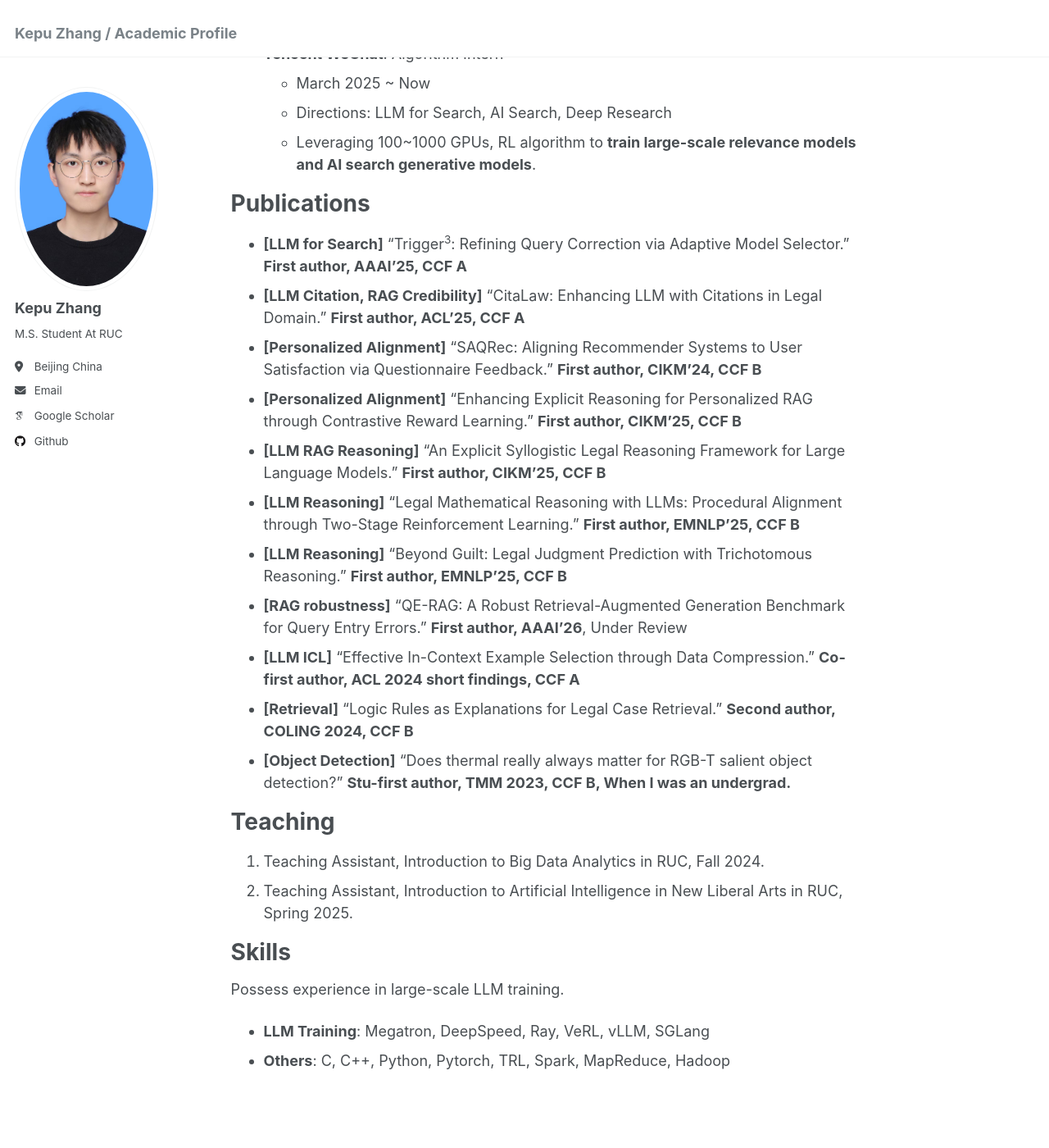
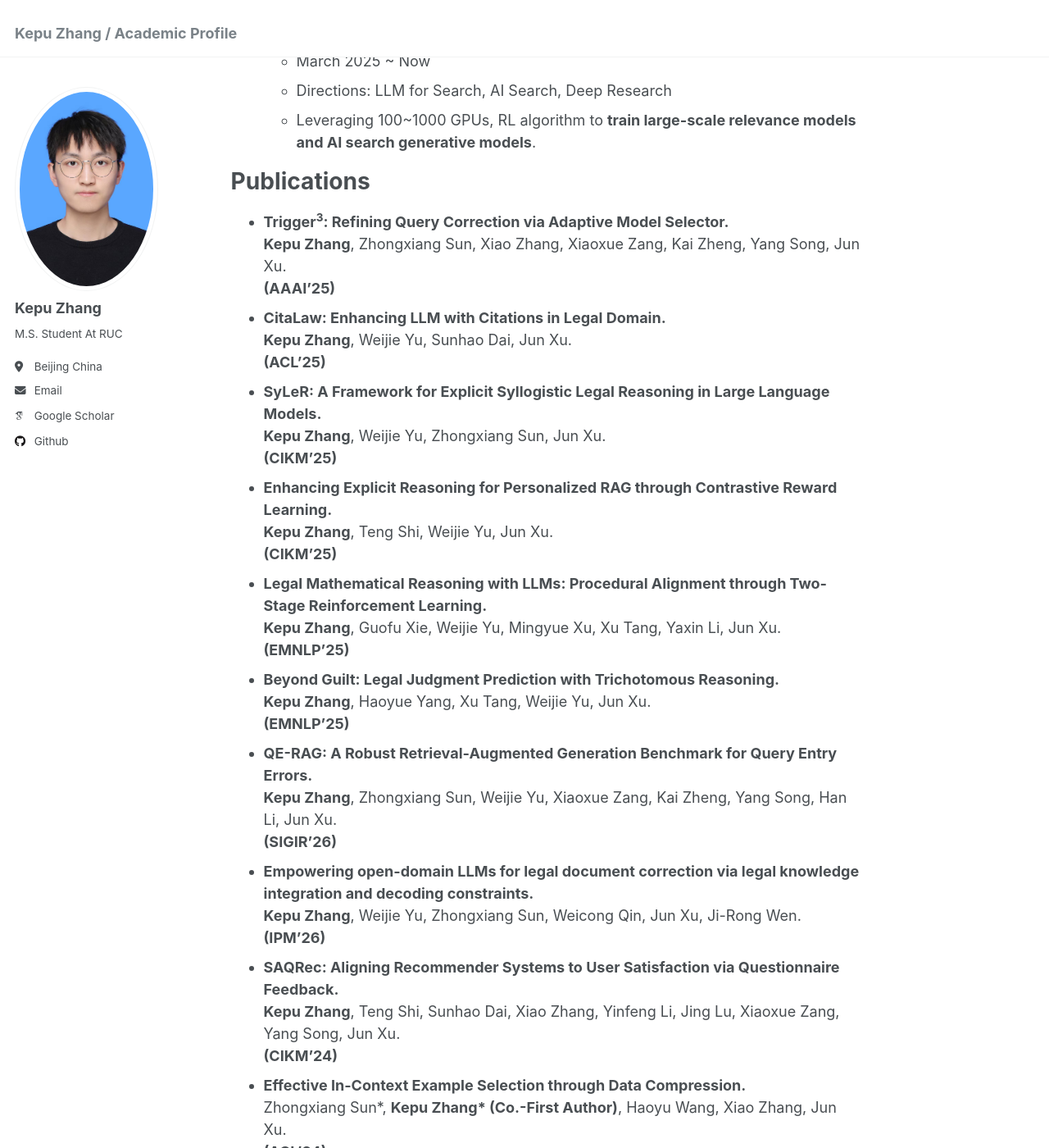
Before and after one commit to ke-01/ke-01.github.io, a Jekyll site: the page built from _pages/about.md, in a window 1280 px wide and 1400 px high, scrolled down 711 px. Shown: the whole window at 82% size. Built offline with Jekyll 4.4.1, drawn with Linux system fonts in a browser that asks for light colours; some web fonts are replaced; some of the changed text lies outside the part shown.

Commit message:
Update about.md

```diff
--- a/_pages/about.md
+++ b/_pages/about.md
@@ -7,11 +7,11 @@ redirect_from:
   - /about.html
 ---
 
-He is currently a master student at [Gaoling School of Artificial Intelligence, Renmin University of China](http://ai.ruc.edu.cn/english/index.htm). He is working in [IIR lab](https://ruc-iir-lab.github.io/). His supervisors are AP. [Xiao Zhang](https://scholar.google.com/citations?user=5FZ6wbAAAAAJ&hl=zh-CN&oi=ao) and Prof. [Jun Xu](https://scholar.google.com/citations?user=su14mcEAAAAJ). His major research interests are about LLM for Search, LLM Application etc.
+He is currently a master student at [Gaoling School of Artificial Intelligence, Renmin University of China](http://ai.ruc.edu.cn/english/index.htm). He is working in [IIR lab](https://ruc-iir-lab.github.io/). His supervisors is Prof. [Jun Xu](https://scholar.google.com/citations?user=su14mcEAAAAJ). His major research interests are about LLM for Search, AI Search etc.
 
-🎯 **Job seeking** now ｜ Class of **2026** Graduate ｜ **LLM for Search, AI Search, LLM Reasoning and Application, Deep Research etc**
+🎯 Interest in **LLM for Search, AI Search, Generative Retrieval**
 
-📬 Welcome to connect **(kepuzhang -AT- ruc.edu.cn)**
+📬 Welcome to connect **(Email: kepuzhang -AT- ruc.edu.cn)**
 
 Education
 ======
@@ -33,18 +33,39 @@ Work Experience
 
 Publications
 ============
-* **[LLM for Search]** "Trigger<sup>3</sup>: Refining Query Correction via Adaptive Model Selector." **First author, AAAI'25, CCF A**
-* **[LLM Citation, RAG Credibility]** "CitaLaw: Enhancing LLM with Citations in Legal Domain." **First author, ACL'25, CCF A**
-* **[Personalized Alignment]** "SAQRec: Aligning Recommender Systems to User Satisfaction via Questionnaire Feedback." **First author, CIKM'24, CCF B**
-* **[Personalized Alignment]** "Enhancing Explicit Reasoning for Personalized RAG through Contrastive Reward Learning." **First author, CIKM'25, CCF B**
-* **[LLM RAG Reasoning]** "An Explicit Syllogistic Legal Reasoning Framework for Large Language Models." **First author, CIKM'25, CCF B**
-* **[LLM Reasoning]** "Legal Mathematical Reasoning with LLMs: Procedural Alignment through Two-Stage Reinforcement Learning." **First author, EMNLP'25, CCF B**
-* **[LLM Reasoning]** "Beyond Guilt: Legal Judgment Prediction with Trichotomous Reasoning." **First author, EMNLP'25, CCF B**
-* **[RAG robustness]** "QE-RAG: A Robust Retrieval-Augmented Generation Benchmark for Query Entry Errors." **First author, AAAI'26**, Under Review
-* **[LLM ICL]** "Effective In-Context Example Selection through Data Compression." **Co-first author, ACL 2024 short findings, CCF A**
-* **[Retrieval]** "Logic Rules as Explanations for Legal Case Retrieval." **Second author, COLING 2024, CCF B**
-* **[Object Detection]** "Does thermal really always matter for RGB-T salient object detection?" **Stu-first author, TMM 2023, CCF B, When I was an undergrad.**
-
+* **Trigger<sup>3</sup>: Refining Query Correction via Adaptive Model Selector.** <br>
+  **Kepu Zhang**, Zhongxiang Sun, Xiao Zhang, Xiaoxue Zang, Kai Zheng, Yang Song, Jun Xu. <br>
+  **(AAAI'25)**<br>
+* **CitaLaw: Enhancing LLM with Citations in Legal Domain.** <br>
+  **Kepu Zhang**, Weijie Yu, Sunhao Dai, Jun Xu. <br>
+  **(ACL'25)**<br>
+* **SyLeR: A Framework for Explicit Syllogistic Legal Reasoning in Large Language Models.** <br>
+  **Kepu Zhang**, Weijie Yu, Zhongxiang Sun, Jun Xu. <br>
+  **(CIKM'25)**<br>
+* **Enhancing Explicit Reasoning for Personalized RAG through Contrastive Reward Learning.** <br>
+  **Kepu Zhang**, Teng Shi, Weijie Yu, Jun Xu. <br>
+  **(CIKM'25)**<br>
+* **Legal Mathematical Reasoning with LLMs: Procedural Alignment through Two-Stage Reinforcement Learning.** <br>
+  **Kepu Zhang**, Guofu Xie, Weijie Yu, Mingyue Xu, Xu Tang, Yaxin Li, Jun Xu. <br>
+  **(EMNLP'25)**<br>
+* **Beyond Guilt: Legal Judgment Prediction with Trichotomous Reasoning.** <br>
+  **Kepu Zhang**, Haoyue Yang, Xu Tang, Weijie Yu, Jun Xu. <br>
+  **(EMNLP'25)**<br>
+* **QE-RAG: A Robust Retrieval-Augmented Generation Benchmark for Query Entry Errors.** <br>
+  **Kepu Zhang**, Zhongxiang Sun, Weijie Yu, Xiaoxue Zang, Kai Zheng, Yang Song, Han Li, Jun Xu. <br>
+  **(SIGIR'26)**<br>
+* **Empowering open-domain LLMs for legal document correction via legal knowledge integration and decoding constraints.** <br>
+  **Kepu Zhang**, Weijie Yu, Zhongxiang Sun, Weicong Qin, Jun Xu, Ji-Rong Wen. <br>
+  **(IPM'26)**<br>
+* **SAQRec: Aligning Recommender Systems to User Satisfaction via Questionnaire Feedback.** <br>
+  **Kepu Zhang**, Teng Shi, Sunhao Dai, Xiao Zhang, Yinfeng Li, Jing Lu, Xiaoxue Zang, Yang Song, Jun Xu. <br>
+  **(CIKM'24)**<br>
+* **Effective In-Context Example Selection through Data Compression.** <br>
+  Zhongxiang Sun\*, **Kepu Zhang\* (Co.-First Author)**, Haoyu Wang, Xiao Zhang, Jun Xu. <br>
+  **(ACL'24)**<br>
+* **Does thermal really always matter for RGB-T salient object detection?.** <br>
+  Runmin Cong, **Kepu Zhang (Stu.-First Author)**, Chen Zhang, Feng Zheng, Yao Zhao, Qingming Huang, Sam Kwong. <br>
+  **(TMM'23)** When I was an undergrad.<br>
 
 
 Teaching
```
